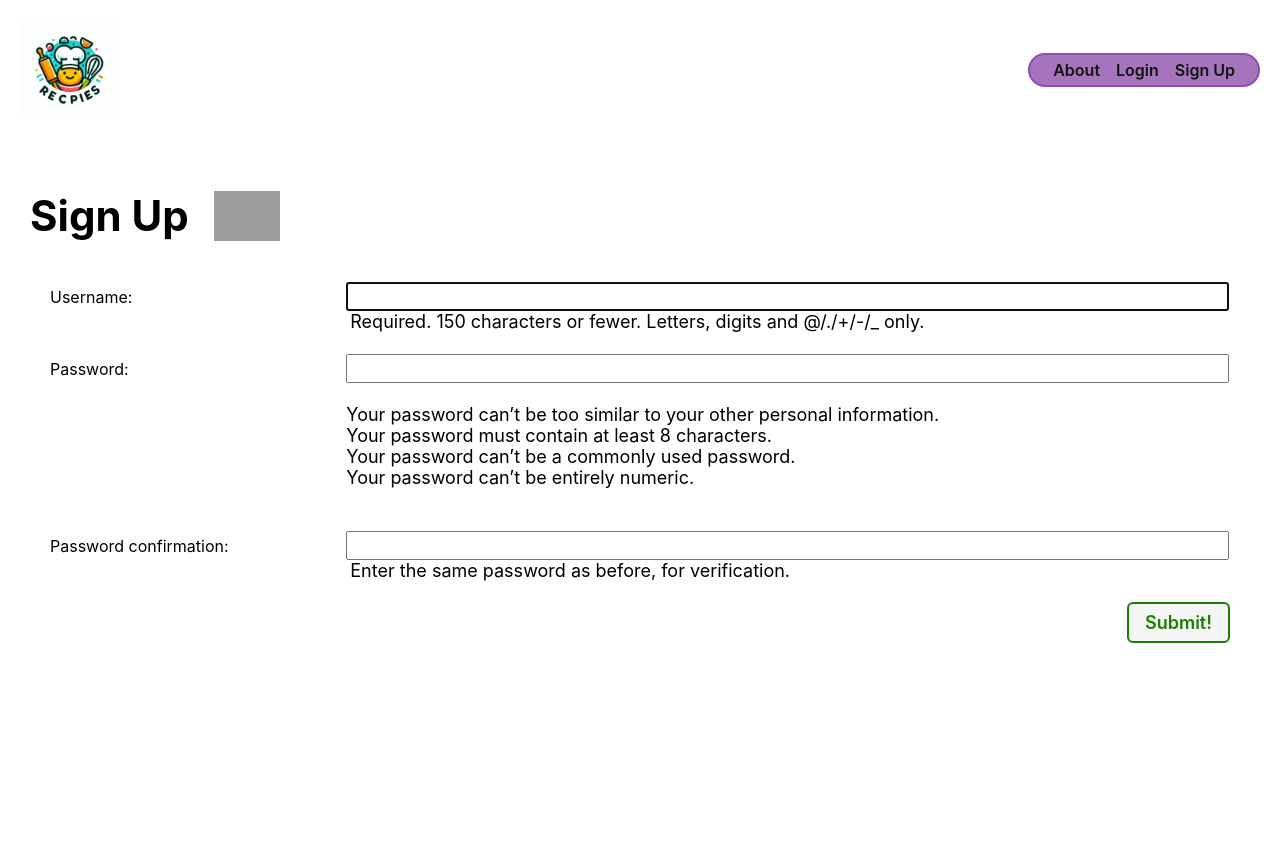
After one commit to werbna/django-crud-app-lab-2, a Django app: page /accounts/signup/ in a window 1280 px wide. The commit adds this page. Run offline with Django 5.2, Linux system fonts and the light colour scheme; grey boxes are pictures that could not be loaded.

Commit message:
finished adding user auth

```diff
--- a/main_app/templates/base.html
+++ b/main_app/templates/base.html
@@ -30,6 +30,7 @@
         {% else %}
           <li><a href="{% url 'about' %}">About</a></li>
           <li><a href="{% url 'home' %}">Login</a></li>
+          <li><a href="{% url 'signup'%}">Sign Up</a></li>
         {% endif %}
         </ul>
       </nav>
--- a/main_app/templates/recipes/detail.html
+++ b/main_app/templates/recipes/detail.html
@@ -42,7 +42,9 @@
           <ul>
               {% for comment in recipe.comment_set.all %}
                   <li>
+                    <p><small>{{ comment.user }}</small></p>
                       <p>{{ comment.text }}</p>
+
                       <p><small>{{ comment.created_at }}</small></p>
                   </li>
               {% endfor %}
--- /dev/null
+++ b/main_app/templates/signup.html
@@ -0,0 +1,22 @@
+{% extends 'base.html' %}
+{% load static %}
+{% block head %}
+<link rel="stylesheet" href="{% static 'css/form.css' %}" />
+{% endblock %}
+{% block content %}
+<div class="page-header">
+  <h1>Sign Up</h1>
+  <img src="{% static 'images/nerd-cat.svg' %}" alt="A cat using a computer" />
+</div>
+{% if error_message %}
+  <p class="red-text">{{ error_message }}</p>
+{% endif %}
+<form action="" method="post" class="form-container" autocomplete="off">
+  {% csrf_token %}
+  <table>
+    {{ form.as_table }}
+  </table>
+  <button type="submit" class="btn submit">Submit!</button>
+</form>
+
+{% endblock %}
--- a/main_app/urls.py
+++ b/main_app/urls.py
@@ -11,4 +11,5 @@ urlpatterns = [
     path('recipes/<int:pk>/update/', views.RecipeUpdate.as_view(), name='recipe_update'),
     path('recipes/<int:pk>/delete/', views.RecipeDelete.as_view(), name='recipe_delete'),
     path('recipes/<int:recipe_id>/add_comment/', views.add_comment, name='comment_create'),
+    path('accounts/signup/', views.signup, name='signup'),
 ]
--- a/main_app/views.py
+++ b/main_app/views.py
@@ -1,8 +1,13 @@
 from django.shortcuts import render, redirect # type: ignore
 from django.views.generic.edit import CreateView, UpdateView, DeleteView # type: ignore
+from django.views.generic import ListView, DetailView # type: ignore
 from .models import Recipe, Comment # type: ignore
 from .forms import CommentForm # type: ignore
+from django.contrib.auth import login # type: ignore
 from django.contrib.auth.views import LoginView # type: ignore
+from django.contrib.auth.forms import UserCreationForm # type: ignore
+from django.contrib.auth.decorators import login_required # type: ignore
+from django.contrib.auth.mixins import LoginRequiredMixin # type: ignore
 
 # Create your views here.
 class home(LoginView):
@@ -11,8 +16,9 @@ class home(LoginView):
 def about(req):
     return render(req, 'about.html')
 
+@login_required
 def recipes_index(req):
-    recipes = Recipe.objects.all()
+    recipes = Recipe.objects.filter(user=req.user)
     return render(req, 'recipes/index.html', {'recipes': recipes})
 
 def recipe_detail(req, recipe_id):
@@ -23,20 +29,20 @@ def recipe_detail(req, recipe_id):
     'comment_form': comment_form
     })
 
-class RecipeCreate(CreateView):
+class RecipeCreate(LoginRequiredMixin, CreateView):
     model = Recipe
     fields = '__all__'
     success_url = '/recipes/'
 
     def form_valid(self, form):
-        # form.instance.user = self.request.user
+        form.instance.user = self.request.user
         return super().form_valid(form)
 
-class RecipeUpdate(UpdateView):
+class RecipeUpdate(LoginRequiredMixin, UpdateView):
     model = Recipe
     fields = ['description', 'ingredients', 'prep_time', 'cook_time', 'instructions', 'servings', 'imageurl']
 
-class RecipeDelete(DeleteView):
+class RecipeDelete(LoginRequiredMixin, DeleteView):
     model = Recipe
     success_url = '/recipes/'
 
@@ -50,3 +56,17 @@ def add_comment(request, recipe_id):
         new_comment.user = request.user
         new_comment.save()
     return redirect('recipe_detail', recipe_id=recipe_id)
+
+def signup(req):
+    error_message = ''
+    if req.method == 'POST':
+        form = UserCreationForm(req.POST)
+        if form.is_valid():
+            user = form.save()
+            login(req, user)
+            return redirect('recipes_index')
+        else:
+            error_message = 'Invalid sign up - try again'
+    form = UserCreationForm()
+    context = {'form': form, 'error_message': error_message}
+    return render(req, 'signup.html', context)
--- a/whatscookingoodlookin/settings.py
+++ b/whatscookingoodlookin/settings.py
@@ -119,6 +119,8 @@ USE_TZ = True
 
 STATIC_URL = 'static/'
 
+LOGIN_URL = 'home'
+
 LOGIN_REDIRECT_URL = 'recipes_index'
 
 LOGOUT_REDIRECT_URL = '/'
```
